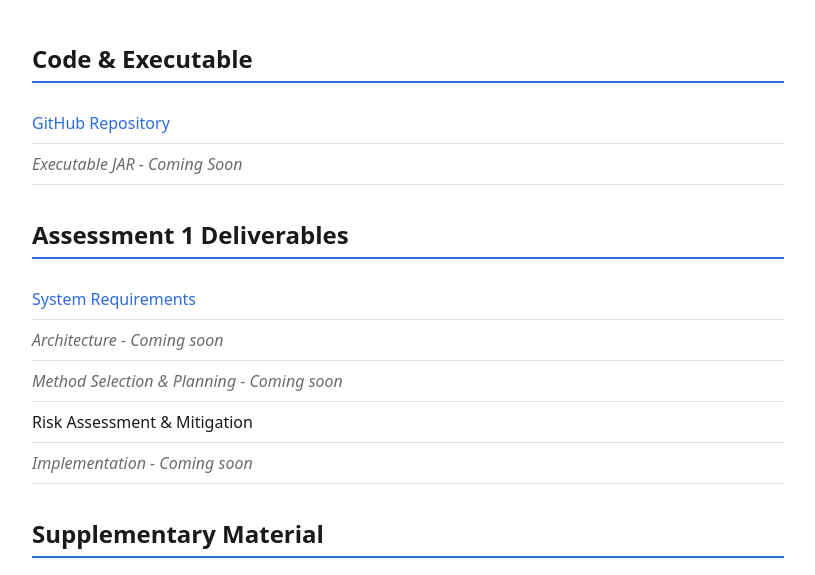
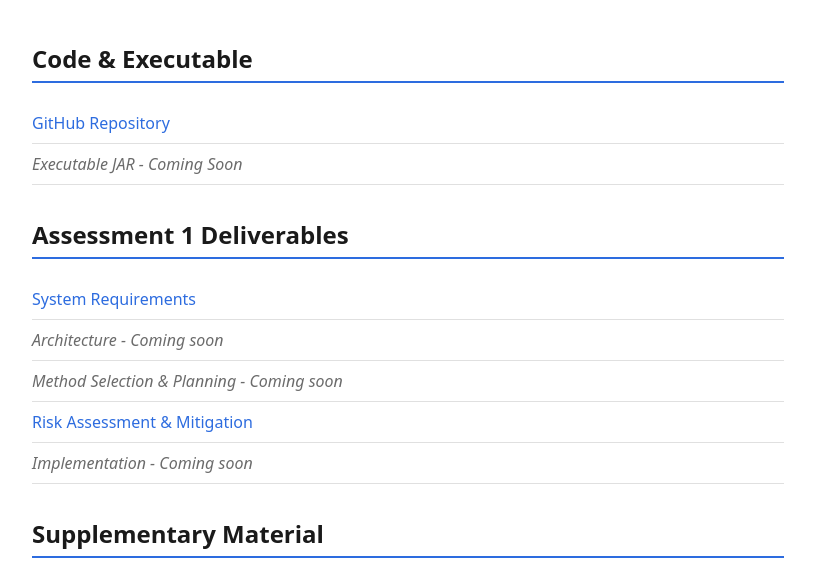
Before and after one commit to RemekUni/ENG1-Group-Project, a plain HTML site: page website/index.html in a window 1280 px wide. Shown: the part 182-757 px from the top of the page, without its empty margins (232-1047 px from the left). Drawn offline with Linux system fonts and the light colour scheme; a script that the page names is missing.

Commit message:
small bug fix

```diff
--- a/website/index.html
+++ b/website/index.html
@@ -28,7 +28,7 @@
                 <li><a href="https://docs.google.com/document/d/1o_isvIjRGMzS3E5KTexyJiktl3hzCHjslXpZH-91uVM/edit?usp=sharing" target="_blank" rel="noopener">System Requirements</a></li>
                 <li class="coming-soon">Architecture - Coming soon</li>
                 <li class="coming-soon">Method Selection &amp; Planning - Coming soon</li>
-                <li><a href="https://docs.google.com/document/d/1dtQwyMMpwSGm1N-SuKsjYCY11FlpaEbWgWVreY8ppw0/edit?usp=sharing" target="_blank" rel="noopener"></a>Risk Assessment &amp; Mitigation</li>
+                <li><a href="https://docs.google.com/document/d/1dtQwyMMpwSGm1N-SuKsjYCY11FlpaEbWgWVreY8ppw0/edit?usp=sharing" target="_blank" rel="noopener">Risk Assessment &amp; Mitigation</a></li>
                 <li class="coming-soon">Implementation - Coming soon</li>
             </ul>
         </section>
```
